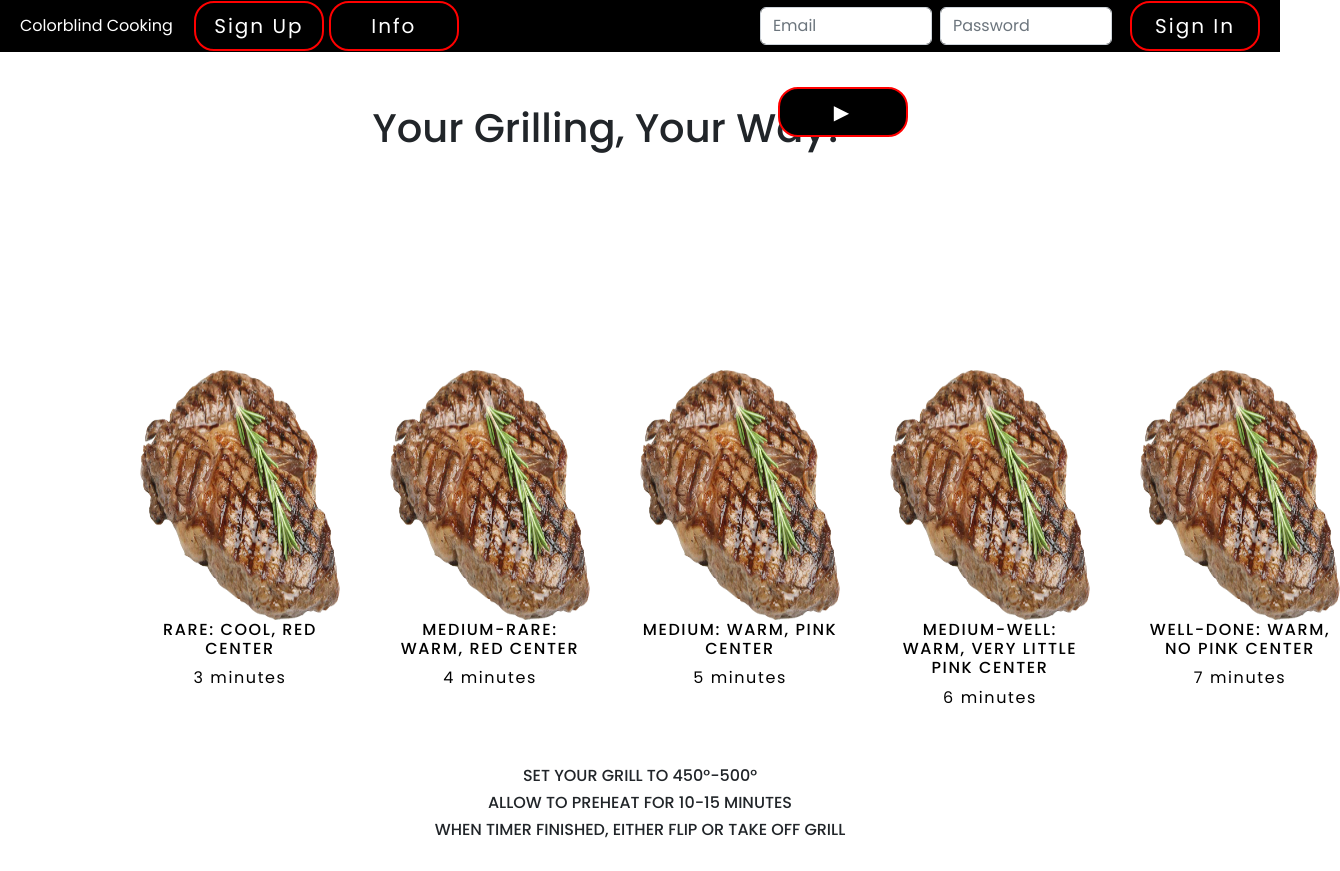
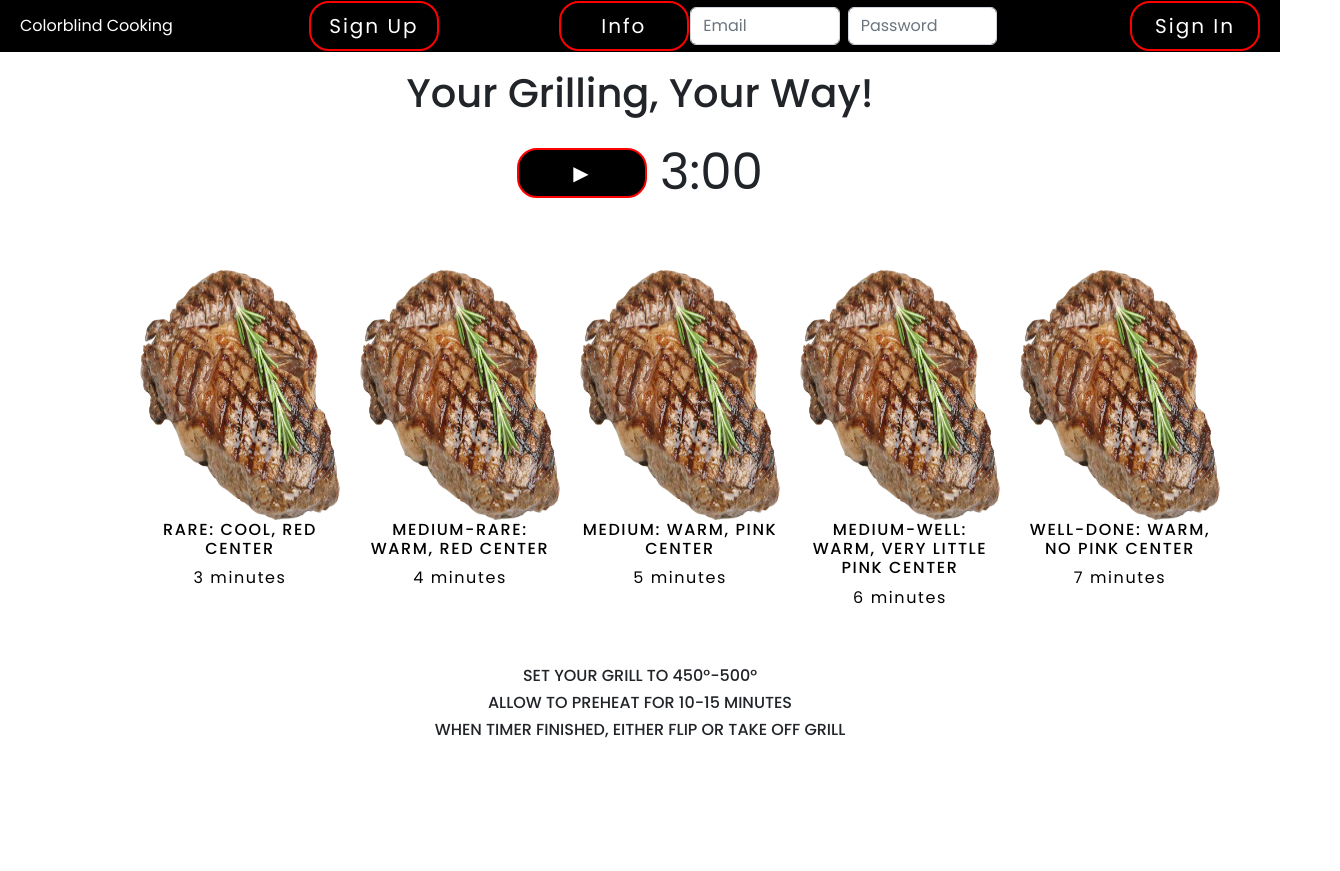
Before and after one commit to ArtbyDMT/Colorblind-Cooking, a React (Create React App) app: page /steak in a window 1280 px wide. Shown: the whole page, 1340 px wide, since content can reach past the window. After the commit the page ends 800 px from the top, so only its background shows below. Built offline with nearby package versions, Linux system fonts and the light colour scheme.

Commit message:
Fix layout styling of timer/header

```diff
--- a/src/components/buttons/FireButton.css
+++ b/src/components/buttons/FireButton.css
@@ -1,14 +1,6 @@
 * {
     margin : 0;
     padding: 0;
-}
-
-.main {
-    display        : flex;
-    justify-content: right;
-    align-items    : center;
-    width          : 15px;
-    height         : 15px;
 }
 
 .actualfirebutton {
--- a/src/components/buttons/FireButton.js
+++ b/src/components/buttons/FireButton.js
@@ -3,13 +3,9 @@ import './FireButton.css';
 
 export default function FireButton(props){
 return(
-    <div className="main">
-        <div className="firebutton">
             <button type={props.type} className="actualfirebutton" onClick={props.onClick} aria-current="page"
          >
                <a href={props.href}>{props.text}</a>
             </button>
-            </div>
-            </div>
 )
 }
--- a/src/components/firetimer/FireTimer.css
+++ b/src/components/firetimer/FireTimer.css
@@ -1,6 +1,3 @@
-:root {
-
-}
 .grill {
   height: 100%;
   width:100%;
@@ -24,11 +21,11 @@ h3 {
   }
 
   .grill {
-    display: grid;
+    display: flex;
     margin: 5vh auto;
     grid-template-columns: repeat(4, 200px);
-    grid-gap: 50px;
     width: 1000px;
+    gap:20px;
   }
   .grill h1, .firetimer {
     font-size: 4vw;
@@ -119,7 +116,19 @@ h3 {
 
   #grill-header {
     display: flex;
-    justify-content: center;
+    flex-direction: column;
+    align-items: center;
     gap: 10px;
-    margin-top: 80px;
+    margin-top: 45px;
   }
+
+  .actualtimer{
+    font-size: 50px;
+    margin-left: 8px;
+  }
+
+  #fire-button {
+    display: flex;
+    align-items: center;
+    gap: 5px;
+  }
--- a/src/components/firetimer/FireTimer.js
+++ b/src/components/firetimer/FireTimer.js
@@ -56,15 +56,15 @@ import FireButton from "../buttons/FireButton";
 <div id="grill-header">
 <h1>Your Grilling, Your Way!</h1>
 
-                      <label>{displayTime}</label>
 
+                     <div id="fire-button">
                       <FireButton
-                      href="/timerspage"
+                      href="timerspage"
                       className={playPauseClass}
                       onClick={this.handleRunClick}
                       text="▶"/>
-
-
+                      <label className="actualtimer">{displayTime}</label>
+                      </div>
 </div>
                   <div className="grill">
                     <Meat type="Rare" title="rare: Cool, red center" instructions="3 minutes" seconds="180" updateTimer={this.updateTimer} image={this.props.image} />
```
